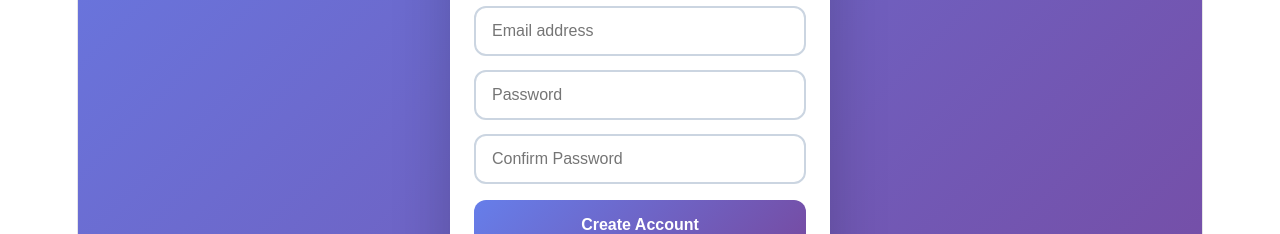
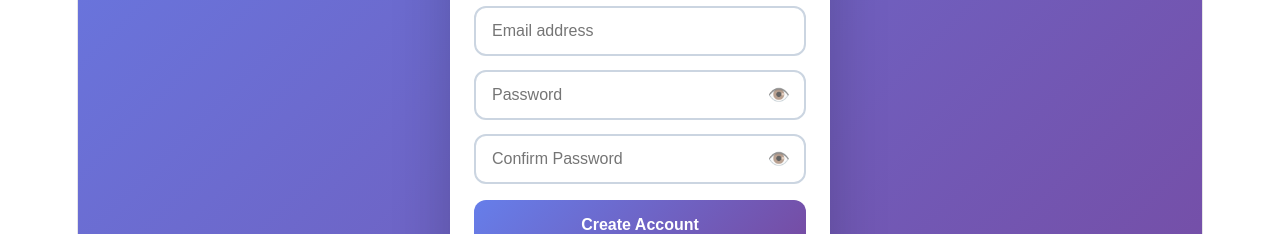
Before and after one commit to DishmiDahara/student-mental-health-system, a React (Vite) app in the folder frontend/: page / in a window 1280 px wide. Both pictures are taken after a click on the button "Register". Shown: the part 392-626 px from the top of the page. Built offline with nearby package versions, Linux system fonts and the light colour scheme; no server answers.

Commit message:
Add Show/Hide password toggle eye button to Login and Register password fields

```diff
--- a/frontend/src/pages/Login.jsx
+++ b/frontend/src/pages/Login.jsx
@@ -9,6 +9,8 @@ export default function Login() {
   const [email, setEmail] = useState('')
   const [password, setPassword] = useState('')
   const [confirmPassword, setConfirmPassword] = useState('')
+  const [showPassword, setShowPassword] = useState(false)
+  const [showConfirmPassword, setShowConfirmPassword] = useState(false)
   const [error, setError] = useState('')
   const [loading, setLoading] = useState(false)
   const navigate = useNavigate()
@@ -214,30 +216,48 @@ export default function Login() {
             spellCheck="false"
             style={{ width: '100%', height: '50px', lineHeight: '1.5', padding: '12px 16px', marginBottom: '14px', border: '2px solid #cbd5e1', borderRadius: '12px', fontSize: '16px', color: '#1e293b', background: '#ffffff', outline: 'none', boxSizing: 'border-box', textAlign: 'left', colorScheme: 'light' }}
           />
+          <div style={{ position: 'relative', width: '100%', marginBottom: isLogin ? '16px' : '14px' }}>
             <input
               value={password}
               onChange={e => setPassword(e.target.value)}
               placeholder="Password"
-            type="password"
+              type={showPassword ? "text" : "password"}
               autoComplete="current-password"
               autoCapitalize="none"
               autoCorrect="off"
               spellCheck="false"
-            style={{ width: '100%', height: '50px', lineHeight: '1.5', padding: '12px 16px', marginBottom: isLogin ? '16px' : '14px', border: '2px solid #cbd5e1', borderRadius: '12px', fontSize: '16px', color: '#1e293b', background: '#ffffff', outline: 'none', boxSizing: 'border-box', textAlign: 'left', colorScheme: 'light' }}
+              style={{ width: '100%', height: '50px', lineHeight: '1.5', padding: '12px 46px 12px 16px', border: '2px solid #cbd5e1', borderRadius: '12px', fontSize: '16px', color: '#1e293b', background: '#ffffff', outline: 'none', boxSizing: 'border-box', textAlign: 'left', colorScheme: 'light' }}
             />
+            <button
+              type="button"
+              onClick={() => setShowPassword(!showPassword)}
+              style={{ position: 'absolute', right: '12px', top: '50%', transform: 'translateY(-50%)', background: 'none', border: 'none', fontSize: '18px', cursor: 'pointer', opacity: 0.7, padding: '4px', display: 'flex', alignItems: 'center', justifyContent: 'center' }}
+            >
+              {showPassword ? '🙈' : '👁️'}
+            </button>
+          </div>
 
           {!isLogin && (
+            <div style={{ position: 'relative', width: '100%', marginBottom: '16px' }}>
               <input
                 value={confirmPassword}
                 onChange={e => { setConfirmPassword(e.target.value); setError(''); }}
                 placeholder="Confirm Password"
-              type="password"
+                type={showConfirmPassword ? "text" : "password"}
                 autoComplete="new-password"
                 autoCapitalize="none"
                 autoCorrect="off"
                 spellCheck="false"
-              style={{ width: '100%', height: '50px', lineHeight: '1.5', padding: '12px 16px', marginBottom: '16px', border: '2px solid #cbd5e1', borderRadius: '12px', fontSize: '16px', color: '#1e293b', background: '#ffffff', outline: 'none', boxSizing: 'border-box', textAlign: 'left', colorScheme: 'light' }}
+                style={{ width: '100%', height: '50px', lineHeight: '1.5', padding: '12px 46px 12px 16px', border: '2px solid #cbd5e1', borderRadius: '12px', fontSize: '16px', color: '#1e293b', background: '#ffffff', outline: 'none', boxSizing: 'border-box', textAlign: 'left', colorScheme: 'light' }}
               />
+              <button
+                type="button"
+                onClick={() => setShowConfirmPassword(!showConfirmPassword)}
+                style={{ position: 'absolute', right: '12px', top: '50%', transform: 'translateY(-50%)', background: 'none', border: 'none', fontSize: '18px', cursor: 'pointer', opacity: 0.7, padding: '4px', display: 'flex', alignItems: 'center', justifyContent: 'center' }}
+              >
+                {showConfirmPassword ? '🙈' : '👁️'}
+              </button>
+            </div>
           )}
 
           {isLogin && (
```
Lines whose indentation alone changed are shown as unchanged.
